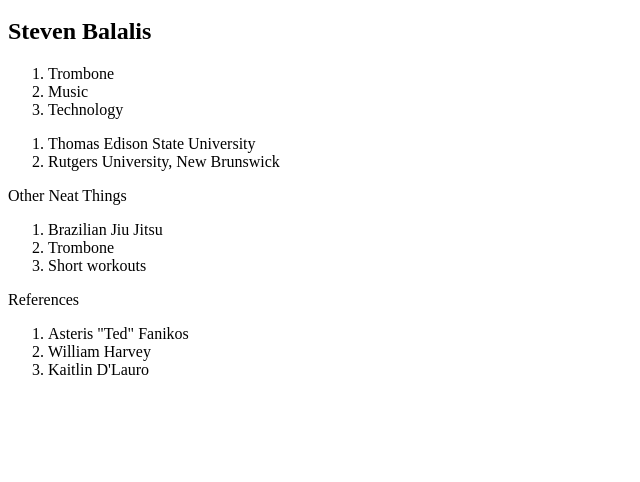
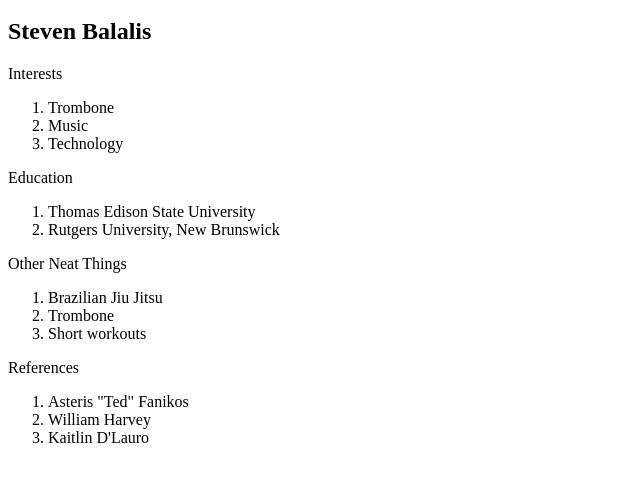
Before and after one commit to balaliss/stevenbalalis.com, a plain HTML site: page index.html in a window 1280 px wide. Shown: the part 48-530 px from the top of the page, without its empty margins (0-640 px from the left). Drawn offline with Linux system fonts and the light colour scheme.

Commit message:
Fixed some HTML

```diff
--- a/index.html
+++ b/index.html
@@ -2,14 +2,14 @@
   <h1>Resume</h1>
   <h2>Steven Balalis</h2>
 
-            <p class="head" Education</p>
+  <p class="head"> Interests</p>
     <ol>
       <li>Trombone</li>
       <li>Music</li>
       <li>Technology</li>
     </ol>
 
-    <p class="head" Education</p>
+    <p class="head"> Education</p>
       <ol>
         <li>Thomas Edison State University</li>
         <li>Rutgers University, New Brunswick</li>
--- a/style.css
+++ b/style.css
@@ -6,7 +6,6 @@
 /*body {
   min-width: 500px;
 }*/
-
 div {
   border-radius: 5px;
 }
```
